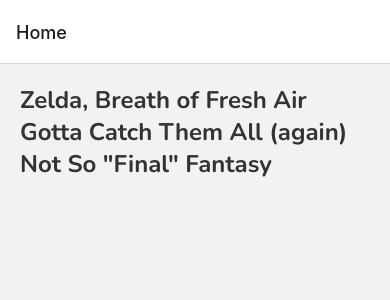
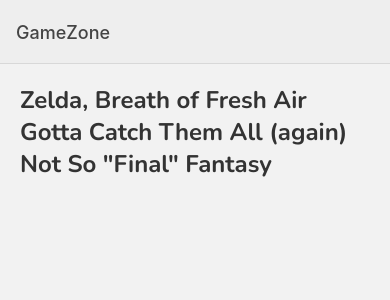
Before and after one commit to aashiqahmed98/gamezone-reviews-app, a React Native app: screen / in a window 390 px wide. Shown: the top 300 px of the page. Built offline with nearby package versions, Linux system fonts and the light colour scheme.

Commit message:
navigation options

```diff
--- a/App.js
+++ b/App.js
@@ -18,9 +18,28 @@
 	} else {
 		return (
 			<NavigationContainer>
-				<Stack.Navigator initialRouteName='Home'>
-					<Stack.Screen name='Home' component={Home} />
-					<Stack.Screen name='ReviewDetails' component={ReviewDetails} />
+				<Stack.Navigator
+					initialRouteName='Home'
+					screenOptions={{
+						headerStyle: {
+							backgroundColor: '#eee',
+						},
+						headerTintColor: '#444',
+					}}>
+					<Stack.Screen
+						name='Home'
+						component={Home}
+						options={{
+							title: 'GameZone',
+						}}
+					/>
+					<Stack.Screen
+						name='ReviewDetails'
+						component={ReviewDetails}
+						options={({ route }) => ({
+							title: `Review Details - ${route.params.key}`,
+						})}
+					/>
 				</Stack.Navigator>
 			</NavigationContainer>
 		)
```
